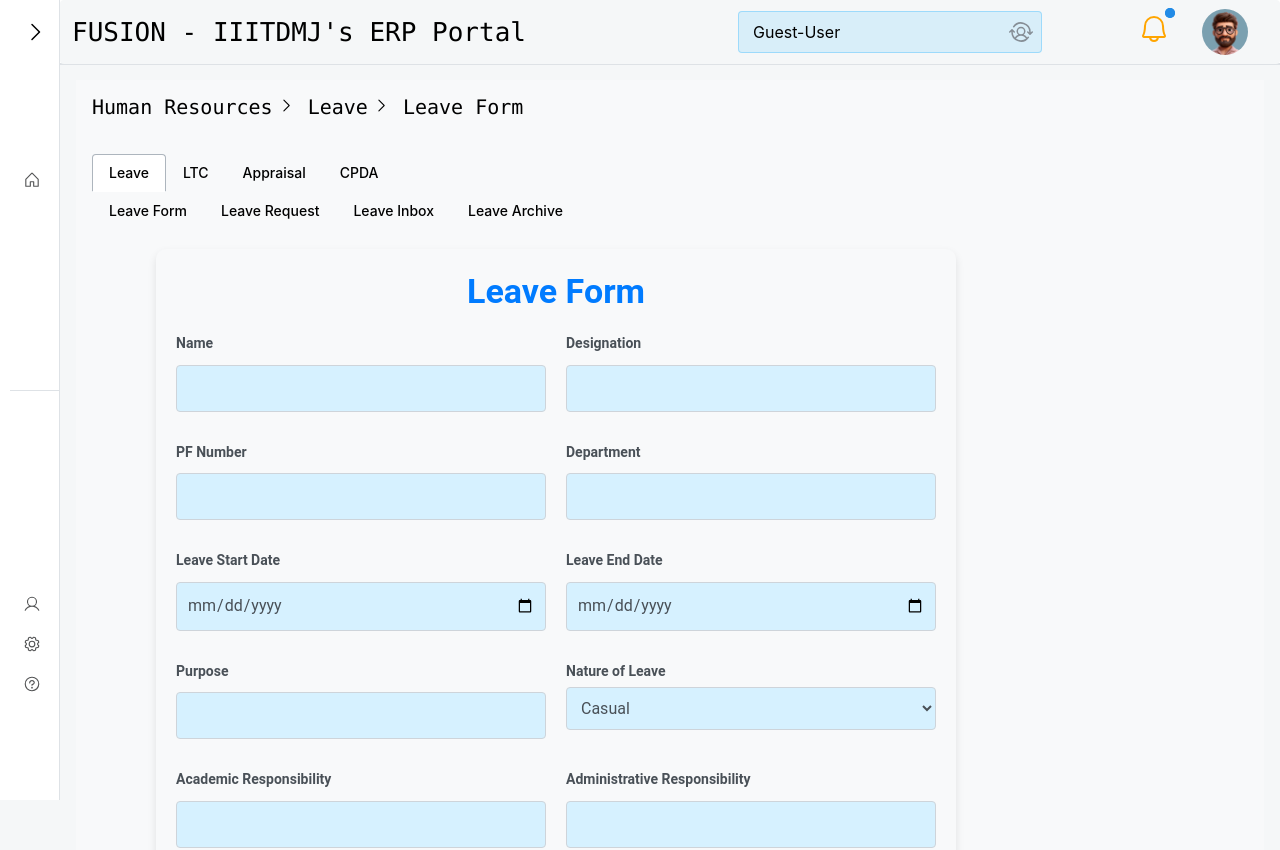
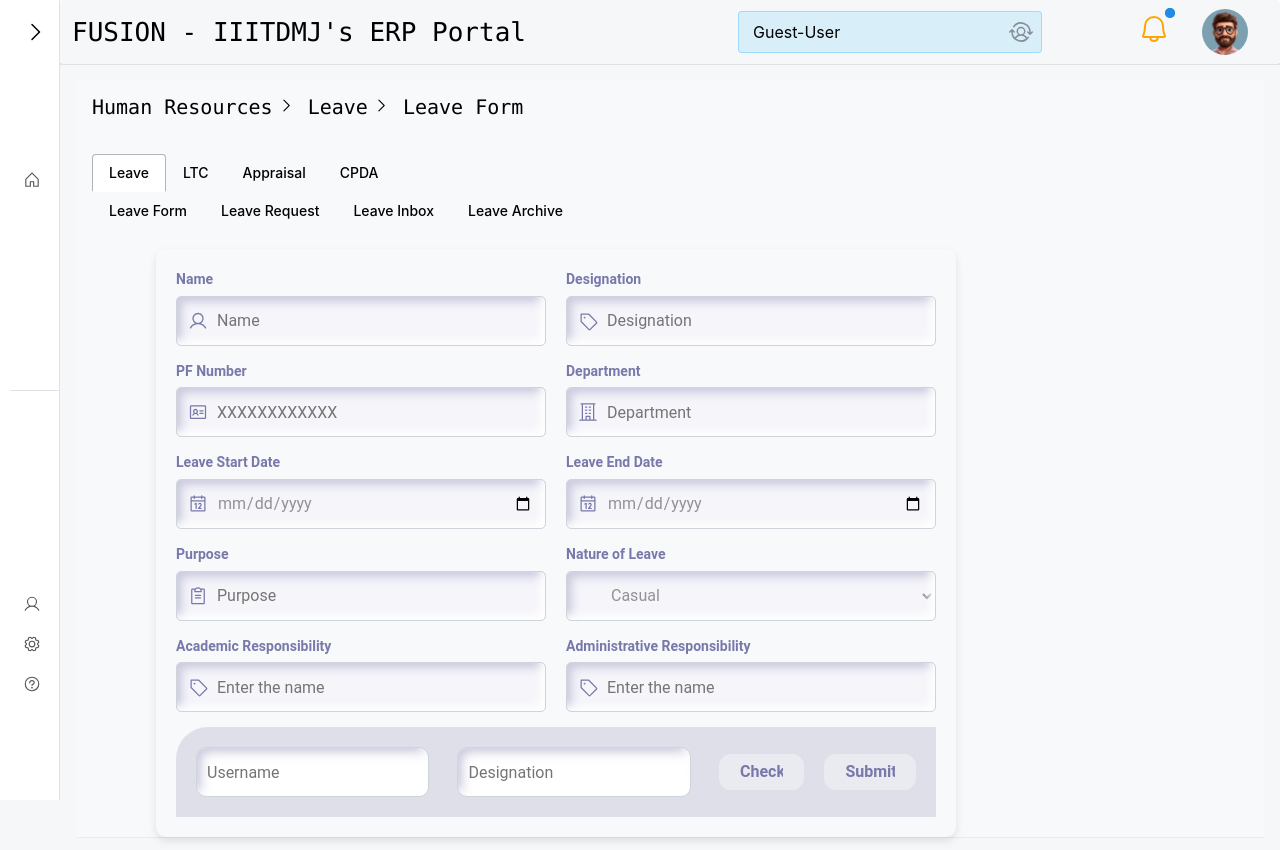
Before and after one commit to vishalverma9572/Fusion-client, a React (Vite) app: page /hr in a window 1280 px wide. Shown: the top 850 px of the page. Built offline with nearby package versions, Linux system fonts and the light colour scheme.

Commit message:
Finalised CSS for Leaveform as per figma design

```diff
--- a/src/Modules/HR/pages/leaveForm.jsx
+++ b/src/Modules/HR/pages/leaveForm.jsx
@@ -1,9 +1,8 @@
 import React from "react";
-import { Button, Group, Title } from "@mantine/core";
-import { PaperPlaneRight, CheckCircle } from "@phosphor-icons/react";
+import { Button } from "@mantine/core";
+import { PaperPlaneRight, CheckCircle, User, Tag, IdentificationCard, Building, Calendar, ClipboardText } from "@phosphor-icons/react";
 import { useDispatch, useSelector } from "react-redux";
 import { updateForm, resetForm } from "../../../redux/formSlice";
-
 import "../styles/leaveForm.css";
 
 const LeaveForm = () => {
@@ -23,8 +22,6 @@ const LeaveForm = () => {
 
   return (
     <div className="container">
-      <Title className="title">Leave Form</Title>
-
       <form onSubmit={handleSubmit}>
         {/* Row 1: Name and Designation */}
         <div className="grid-row">
@@ -32,29 +29,37 @@ const LeaveForm = () => {
             <label className="input-label" htmlFor="name">
               Name
             </label>
+            <div className="input-wrapper">
+              <User size={20} />
               <input
                 type="text"
                 id="name"
                 name="name"
                 value={formData.name}
+                placeholder="Name"
                 onChange={handleChange}
                 className="input"
                 required
               />
             </div>
+          </div>
           <div className="grid-col">
             <label className="input-label" htmlFor="designation">
               Designation
             </label>
+            <div className="input-wrapper">
+              <Tag size={20} />
               <input
                 type="text"
                 id="designation"
                 name="designation"
+                placeholder="Designation"
                 value={formData.designation}
                 onChange={handleChange}
                 className="input"
                 required
               />
+            </div>
           </div>
         </div>
 
@@ -64,29 +69,37 @@ const LeaveForm = () => {
             <label className="input-label" htmlFor="pfNumber">
               PF Number
             </label>
+            <div className="input-wrapper">
+              <IdentificationCard size={20} />
               <input
                 type="text"
                 id="pfNumber"
                 name="pfNumber"
+                placeholder="XXXXXXXXXXXX"
                 value={formData.pfNumber}
                 onChange={handleChange}
                 className="input"
                 required
               />
             </div>
+          </div>
           <div className="grid-col">
             <label className="input-label" htmlFor="department">
               Department
             </label>
+            <div className="input-wrapper">
+              <Building size={20} />
               <input
                 type="text"
                 id="department"
                 name="department"
+                placeholder="Department"
                 value={formData.department}
                 onChange={handleChange}
                 className="input"
                 required
               />
+            </div>
           </div>
         </div>
 
@@ -96,6 +109,8 @@ const LeaveForm = () => {
             <label className="input-label" htmlFor="startDate">
               Leave Start Date
             </label>
+            <div className="input-wrapper">
+              <Calendar size={20} />
               <input
                 type="date"
                 id="startDate"
@@ -106,10 +121,13 @@ const LeaveForm = () => {
                 required
               />
             </div>
+          </div>
           <div className="grid-col">
             <label className="input-label" htmlFor="endDate">
               Leave End Date
             </label>
+            <div className="input-wrapper">
+              <Calendar size={20} />
               <input
                 type="date"
                 id="endDate"
@@ -121,6 +139,7 @@ const LeaveForm = () => {
               />
             </div>
           </div>
+        </div>
 
         {/* Row 4: Purpose and Nature of Leave */}
         <div className="grid-row">
@@ -128,15 +147,19 @@ const LeaveForm = () => {
             <label className="input-label" htmlFor="purpose">
               Purpose
             </label>
+            <div className="input-wrapper">
+              <ClipboardText size={20} />
               <input
                 type="text"
                 id="purpose"
                 name="purpose"
+                placeholder="Purpose"
                 value={formData.purpose}
                 onChange={handleChange}
                 className="input"
                 required
               />
+            </div>
           </div>
           <div className="grid-col">
             <label className="input-label" htmlFor="natureOfLeave">
@@ -163,15 +186,19 @@ const LeaveForm = () => {
             <label className="input-label" htmlFor="academicResponsibility">
               Academic Responsibility
             </label>
+            <div className="input-wrapper">
+              <Tag size={20} />
               <input
                 type="text"
                 id="academicResponsibility"
                 name="academicResponsibility"
+                placeholder="Enter the name"
                 value={formData.academicResponsibility}
                 onChange={handleChange}
                 className="input"
                 required
               />
+            </div>
           </div>
           <div className="grid-col">
             <label
@@ -180,10 +207,13 @@ const LeaveForm = () => {
             >
               Administrative Responsibility
             </label>
+            <div className="input-wrapper">
+              <Tag size={20} />
               <input
                 type="text"
                 id="administrativeResponsibility"
                 name="administrativeResponsibility"
+                placeholder="Enter the name"
                 value={formData.administrativeResponsibility}
                 onChange={handleChange}
                 className="input"
@@ -191,9 +221,12 @@ const LeaveForm = () => {
               />
             </div>
           </div>
+        </div>
 
         {/* Footer */}
         <div className="footer-section">
+          <div className="input-wrapper">
+
             <input
               type="text"
               name="username"
@@ -203,6 +236,9 @@ const LeaveForm = () => {
               className="username-input"
               required
             />
+          </div>
+          <div className="input-wrapper">
+
             <input
               type="text"
               name="designationFooter"
@@ -212,17 +248,15 @@ const LeaveForm = () => {
               className="designation-input"
               required
             />
+          </div>
           <Button
-            color="blue"
             leftIcon={<CheckCircle size={20} />}
-            variant="outline"
-            className="button-outline"
+            className="button"
           >
             Check
           </Button>
           <Button
             type="submit"
-            color="blue"
             rightIcon={<PaperPlaneRight size={20} />}
             className="button"
           >
--- a/src/Modules/HR/styles/leaveForm.css
+++ b/src/Modules/HR/styles/leaveForm.css
@@ -8,26 +8,33 @@
   box-shadow: 0 4px 8px rgba(0, 0, 0, 0.1);
 }
 
-/* Title*/
+/* Title */
 .title {
   text-align: center;
   font-family: 'Roboto', sans-serif;
-  color: #007bff;
+  color: #7878AB;
   margin-bottom: 20px;
 }
 
 /* Form input */
-.input {
-  width: 100%;
-  padding: 10px;
-  margin-top: 5px;
-  margin-bottom: 15px;
-  background-color: #d6f1ff;
-  border-radius: 4px;
-  border: 1px solid #ced4da;
+.input, .select {
+  background-color: #F5F5FA;
+  color: #00000067;
   font-family: 'Roboto', sans-serif;
   font-size: 16px;
-  color: #495057;
+  font-weight: 400;
+  line-height: 40px;
+  text-align: left;
+  border-radius: 5px;
+  border: 1px solid #ced4da;
+  width: 100%;
+  height: 50px;
+  padding: 12px 12px 12px 40px;
+  box-shadow:
+    -5px -5px 10px 0px #FFFFFF inset,
+    5px 5px 10px 0px #AAAACC80 inset,
+    2px 2px 4px 0px #AAAACC40 inset,
+    -2px -2px 4px 0px #FFFFFF80 inset;
 }
 
 /* Input label */
@@ -37,20 +44,7 @@
   font-size: 14px;
   margin-bottom: 5px;
   display: block;
-  color: #495057;
-}
-
-/* Select s*/
-.select {
-  width: 100%;
-  padding: 10px;
-  background-color: #d6f1ff;
-  border-radius: 4px;
-  border: 1px solid #ced4da;
-  font-family: 'Roboto', sans-serif;
-  font-size: 16px;
-  color: #495057;
-  margin-bottom: 15px;
+  color: #7878AB;
 }
 
 /* Grid */
@@ -65,43 +59,43 @@
   flex: 1;
 }
 
+/* Icon wrapper */
+.input-wrapper {
+  position: relative;
+  display: flex;
+  align-items: center;
+}
+
+.input-wrapper svg {
+  position: absolute;
+  left: 12px;
+  color: #7878AB;
+}
+
 /* Button */
 .button {
-  background-color: #007bff;
-  border: none;
+  background-color: #F5F5FA80;
+  border-radius: 12px;
   padding: 10px 20px;
-  color: #fff;
-  border-radius: 4px;
+  color: #7878AB;
   font-family: 'Roboto', sans-serif;
   font-size: 16px;
   cursor: pointer;
 }
 
 .button:hover {
-  background-color: #0056b3;
+  background-color: #5700b3;
 }
 
-/* Outline button */
-.button-outline {
-  background-color: transparent;
-  color: #007bff;
-  border: 1px solid #007bff;
-}
-
-.button-outline:hover {
-  background-color: #007bff;
-  color: #fff;
-}
-
-/* Footer s*/
+/* Footer */
 .footer-section {
   display: flex;
   justify-content: center;
   align-items: center;
   gap: 20px;
-  background-color: #f0f4f8;
+  background-color: #7878AB33;
+  border-radius: 32px 0px 0px 0px;
   padding: 20px;
-  border-radius: 10px;
 }
 
 /* Username and Designation */
@@ -109,11 +103,21 @@
 .designation-input {
   flex: 1;
   padding: 10px;
-  margin-right: 20px;
-  border-radius: 4px;
+  margin-right: 8px;
+  font-family: 'Roboto', sans-serif;
+  font-size: 16px;
+  font-weight: 400;
+  text-align: left;
+  border-radius: 10px;
   border: 1px solid #ced4da;
+  width: 100%;
+  height: 50px;
+  box-shadow:
+    -5px -5px 10px 0px #FFFFFF inset,
+    5px 5px 10px 0px #AAAACC80 inset,
+    2px 2px 4px 0px #AAAACC40 inset,
+    -2px -2px 4px 0px #FFFFFF80 inset;
 }
-
 
 @media (max-width: 768px) {
   .grid-row {
```
Lines whose indentation alone changed are shown as unchanged.
